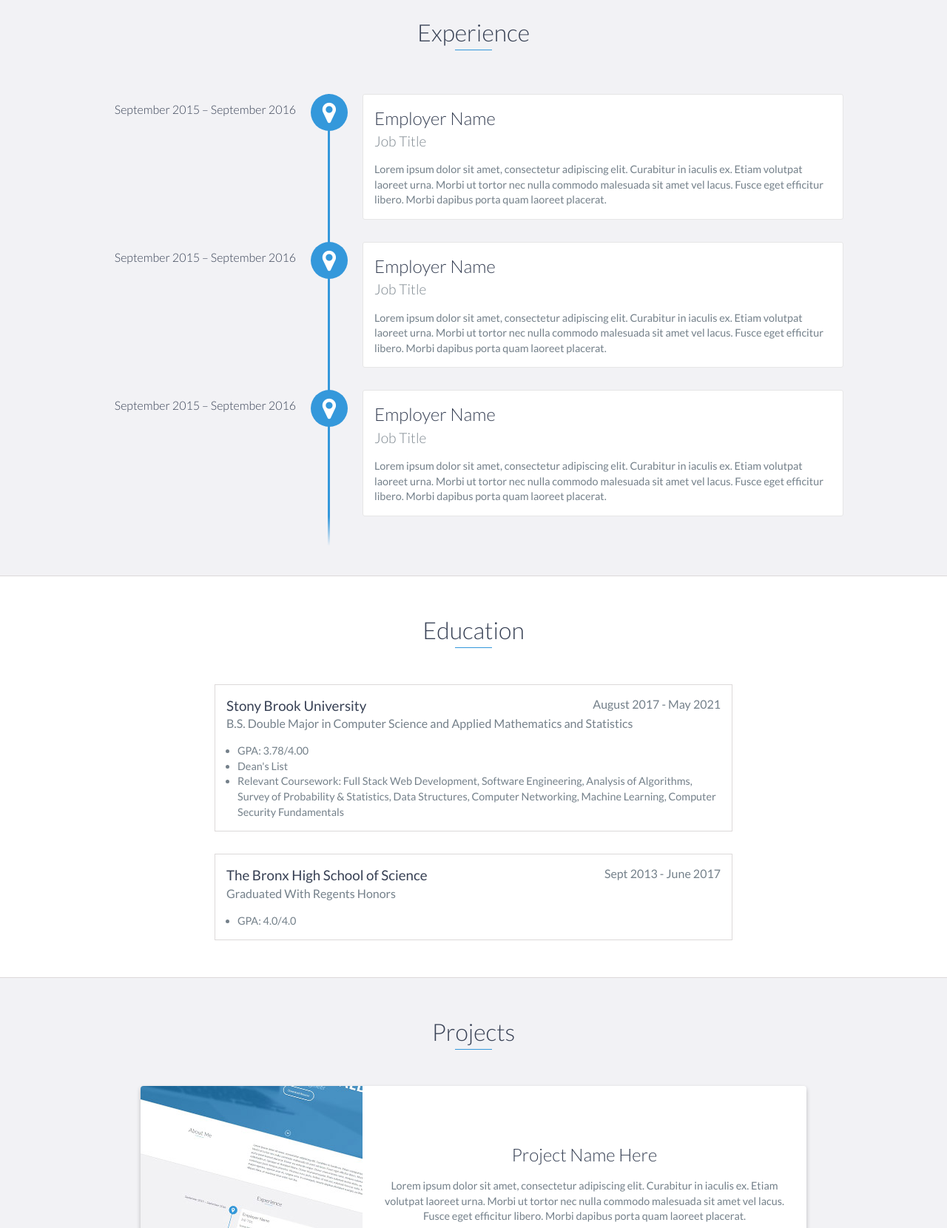
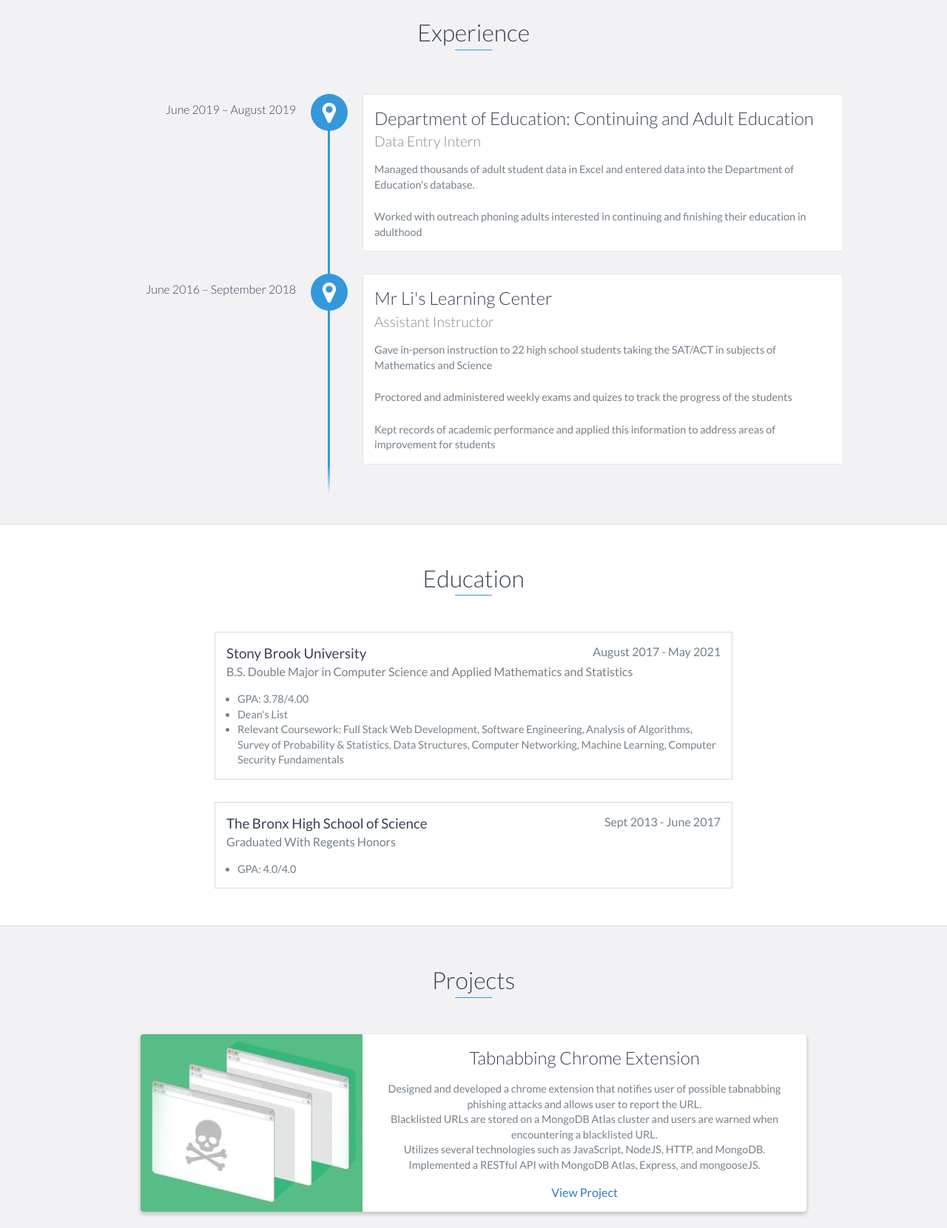
Before and after one commit to alexander-chung/alexander-chung.github.io, a website: page index.html in a window 1280 px wide. Shown: the part 1140-2800 px from the top of the page at 74% size. Drawn offline with nearby package versions, Linux system fonts and the light colour scheme.

Commit message:
Experience and education sections complete

```diff
--- a/index.html
+++ b/index.html
@@ -48,7 +48,7 @@
 
     <div id="lead">
         <div id="lead-content">
-            <h1>Alexander Chung</h1>
+            <h1 style="text-transform: none">Alexander Chung</h1>
             <h2>Software Engineer</h2>
             <a href="/achung_resume.pdf" target="_blank" class="btn-rounded-white">View Resume</a>
         </div>
@@ -86,29 +86,32 @@
     <div id="experience" class="background-alt">
         <h2 class="heading">Experience</h2>
         <div id="experience-timeline">
-            <div data-date="September 2015 – September 2016">
-                <h3>Employer Name</h3>
-                <h4>Job Title</h4>
+            <div data-date="June 2019 – August 2019">
+                <h3>Department of Education: Continuing and Adult Education</h3>
+                <h4>Data Entry Intern</h4>
                 <p>
-                    Lorem ipsum dolor sit amet, consectetur adipiscing elit. Curabitur in iaculis ex. Etiam volutpat laoreet urna. Morbi ut tortor nec nulla commodo malesuada sit amet vel lacus. Fusce eget efficitur libero. Morbi dapibus porta quam laoreet placerat.
+                    Managed thousands of adult student data in Excel and entered data into the Department of Education's database.
+                </p><br/>
+                <p>
+                    Worked with outreach phoning adults interested in continuing and finishing their education in adulthood
                 </p>
             </div>
 
-            <div data-date="September 2015 – September 2016">
-                <h3>Employer Name</h3>
-                <h4>Job Title</h4>
+            <div data-date="June 2016 – September 2018">
+                <h3>Mr Li's Learning Center</h3>
+                <h4>Assistant Instructor</h4>
                 <p>
-                    Lorem ipsum dolor sit amet, consectetur adipiscing elit. Curabitur in iaculis ex. Etiam volutpat laoreet urna. Morbi ut tortor nec nulla commodo malesuada sit amet vel lacus. Fusce eget efficitur libero. Morbi dapibus porta quam laoreet placerat.
+                    Gave in-person instruction to 22 high school students taking the SAT/ACT in subjects of Mathematics and Science
+                </p><br/>
+                <p>
+                    Proctored and administered weekly exams and quizes to track the progress of the students
+                </p><br/>
+                <p>
+                    Kept records of academic performance and applied this information to address areas of improvement for students
                 </p>
             </div>
 
-            <div data-date="September 2015 – September 2016">
-                <h3>Employer Name</h3>
-                <h4>Job Title</h4>
-                <p>
-                    Lorem ipsum dolor sit amet, consectetur adipiscing elit. Curabitur in iaculis ex. Etiam volutpat laoreet urna. Morbi ut tortor nec nulla commodo malesuada sit amet vel lacus. Fusce eget efficitur libero. Morbi dapibus porta quam laoreet placerat.
-                </p>
-            </div>
+
         </div>
     </div>
     <!-- End #experience -->
@@ -154,15 +157,15 @@
             <div class="row">
                 <div class="project shadow-large">
                     <div class="project-image">
-                        <img src="images/project.jpg" />
+                        <img src="images/tabnabbing2.jpg" />
                     </div>
                     <!-- End .project-image -->
                     <div class="project-info">
-                        <h3>Project Name Here</h3>
+                        <h3>Tabnabbing Chrome Extension</h3>
                         <p>
-                            Lorem ipsum dolor sit amet, consectetur adipiscing elit. Curabitur in iaculis ex. Etiam volutpat laoreet urna. Morbi ut tortor nec nulla commodo malesuada sit amet vel lacus. Fusce eget efficitur libero. Morbi dapibus porta quam laoreet placerat.
+                            Designed and developed a chrome extension that notifies user of possible tabnabbing phishing attacks and allows user to report the URL.<br>Blacklisted URLs are stored on a MongoDB Atlas cluster and users are warned when encountering a blacklisted URL.<br>Utilizes several technologies such as JavaScript, NodeJS, HTTP, and MongoDB. Implemented a RESTful API with MongoDB Atlas, Express, and mongooseJS.
                         </p>
-                        <a href="#">View Project</a>
+                        <a href="https://github.com/TaoLinShowdown/CacheMoney" target="_blank">View Project</a>
                     </div>
                     <!-- End .project-info -->
                 </div>
@@ -170,15 +173,15 @@
 
                 <div class="project shadow-large">
                     <div class="project-image">
-                        <img src="images/project.jpg" />
+                        <img src="images/wireframer2.png" />
                     </div>
                     <!-- End .project-image -->
                     <div class="project-info">
-                        <h3>Project Name Here</h3>
+                        <h3>Wireframer</h3>
                         <p>
                             Lorem ipsum dolor sit amet, consectetur adipiscing elit. Curabitur in iaculis ex. Etiam volutpat laoreet urna. Morbi ut tortor nec nulla commodo malesuada sit amet vel lacus. Fusce eget efficitur libero. Morbi dapibus porta quam laoreet placerat.
                         </p>
-                        <a href="#">View Project</a>
+                        <a href="https://github.com/alexander-chung/Wireframer" target="_blank">View Project</a>
                     </div>
                     <!-- End .project-info -->
                 </div>
@@ -242,10 +245,10 @@
                 <div class="col-sm-5 social">
                     <ul>
                         <li>
-                            <a href="https://github.com/" target="_blank"><i class="fa fa-github" aria-hidden="true"></i></a>
+                            <a href="https://github.com/alexander-chung" target="_blank"><i class="fa fa-github" aria-hidden="true"></i></a>
                         </li>
                         <li>
-                            <a href="https://linkedin.com/" target="_blank"><i class="fa fa-linkedin" aria-hidden="true"></i></a>
+                            <a href="https://www.linkedin.com/in/alexander-chung714/" target="_blank"><i class="fa fa-linkedin" aria-hidden="true"></i></a>
                         </li>
                     </ul>
                 </div>
--- a/scss/styles.scss
+++ b/scss/styles.scss
@@ -372,7 +372,7 @@ footer {
         color: #fff;
         font-weight: 900;
         font-size: 5em;
-        // text-transform: uppercase;
+        text-transform: uppercase;
         letter-spacing: 0.05em;
         line-height: 0.9em;
     }
```
Also changed, not shown: images/lead-bg.jpg, images/tabnabbing.jpg (added), images/tabnabbing2.jpg (added), images/wireframer.png (added), images/wireframer2.png (added), images/wireframer3.png (added), 1 other file.
